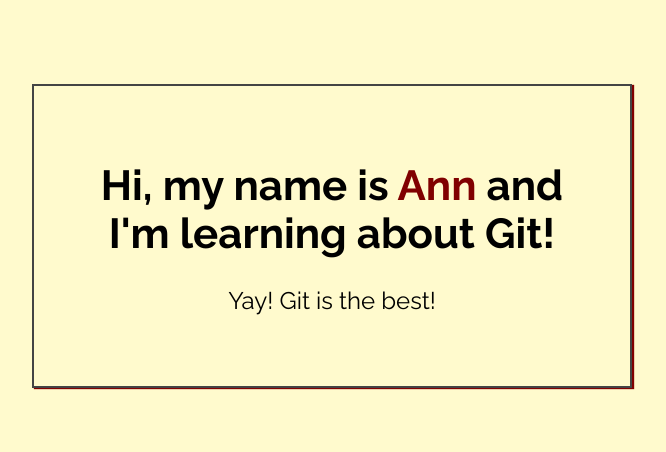
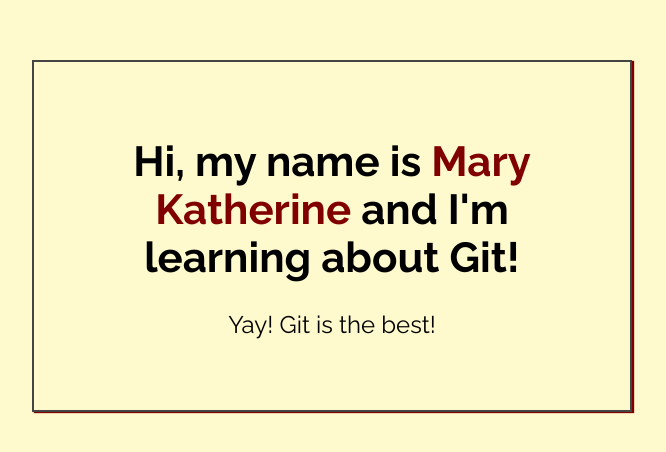
Before and after one commit to mkbushnell/my-first-repo, a plain HTML site: page index.html in a window 1280 px wide. Shown: the part 164-616 px from the top of the page, without its empty margins (308-974 px from the left). Drawn offline with Linux system fonts and the light colour scheme.

Commit message:
Added name to index.html

```diff
--- a/index.html
+++ b/index.html
@@ -14,7 +14,7 @@
 <body>
 
     <div class="greeting">
-        <h1>Hi, my name is <span class="highlight">Ann</span> and I'm learning about Git! </h1>
+        <h1>Hi, my name is <span class="highlight">Mary Katherine</span> and I'm learning about Git! </h1>
 
         <p>Yay! Git is the best!</p>
     </div>
```
